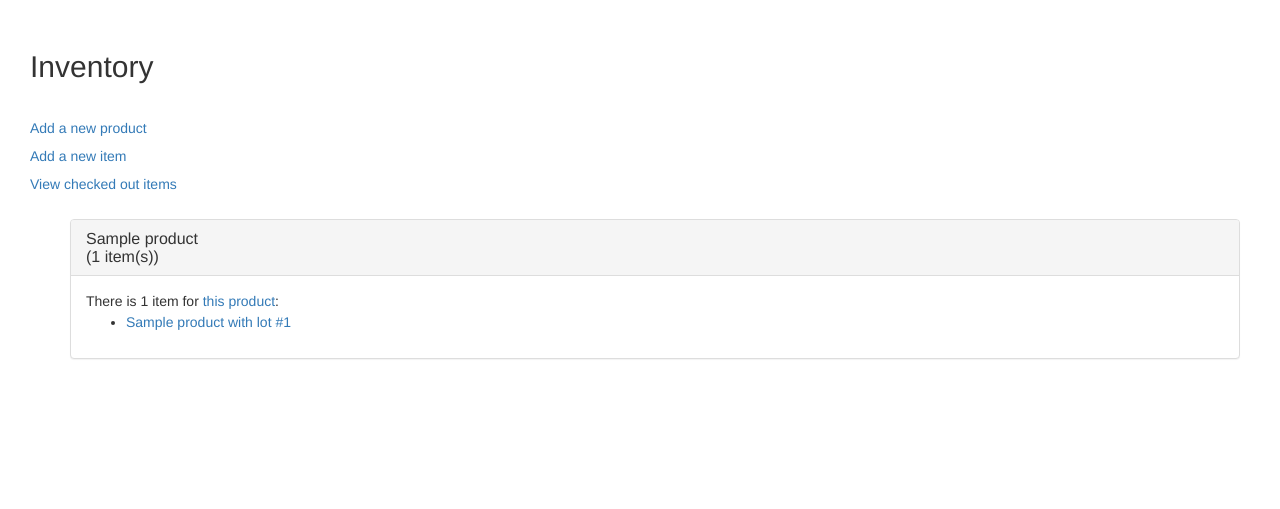
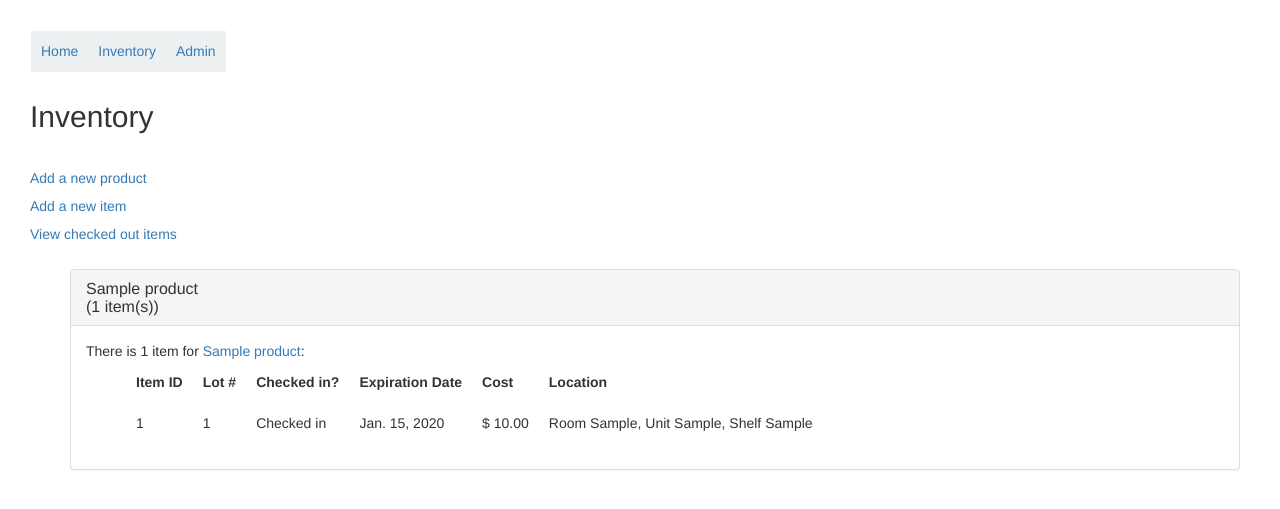
Before and after one commit to kmjungersen/OSF_Inventory_Management_System, a Django app: page /inventory/ in a window 1280 px wide, after a click that opens the changed part. Shown: the top 509 px of the page. Run offline with Django 3.2, Linux system fonts and the light colour scheme; tables that the repository leaves empty hold one stand-in row (values such as "Sample post"); some libraries are stand-ins or nearby versions.

Commit message:
changed the display of items in the collapsable display so they are shown in a table instead of an unordered list

```diff
--- a/inventory_main/inventory/templates/inventory/products.html
+++ b/inventory_main/inventory/templates/inventory/products.html
@@ -19,6 +19,17 @@
 
 </head>
 <body>
+
+<div class="navbar">
+
+    <ul>
+        <a href="/"><li>Home</li></a>
+        <a href="/inventory"><li>Inventory</li></a>
+        <a href="/admin"><li>Admin</li></a>
+
+    </ul>
+
+</div>
 
     <h2>Inventory</h2>
         <br/>
@@ -49,20 +60,54 @@
                 <div class="panel-body">
 
                 {% if product.quantity == 1  %}
-                There is {{ product.quantity }} item for <a href="view_product/{{ product.barcode_id }}">this product</a>:
+                There is {{ product.quantity }} item for <a href="view_product/{{ product.barcode_id }}">{{ product }}</a>:
 
                 {% elif product.quantity == 0 %}
-                (There are no items for <a href="view_product/{{ product.barcode_id }}">this product</a>)
+                (There are no items for <a href="view_product/{{ product.barcode_id }}">{{ product }}</a>)
 
                 {% elif product.quantity > 1 %}
-                There are {{ product.quantity }} items for <a href="view_product/{{ product.barcode_id }}">this product</a>:
+                There are {{ product.quantity }} items for <a href="view_product/{{ product.barcode_id }}">{{ product }}</a>:
 
                 {% endif %}
 
                 <ul>
-                    {% for item in product.item_set.all %}
-                    <li><a href="view_item/{{ product.barcode_id }}/{{ item.id }}">{{ item }}</a> </li>
-                    {% endfor %}
+{#                    {% for item in product.item_set.all %}#}
+{#                    <li><a href="view_item/{{ product.barcode_id }}/{{ item.id }}">{{ item }}</a> </li>#}
+
+                        <table>
+                            <tr>
+                                <td><b>Item ID</b></td>
+                                <td><b>Lot #</b></td>
+                                <td><b>Checked in?</b></td>
+                                <td><b>Expiration Date</b></td>
+                                <td><b>Cost</b></td>
+                                <td><b>Location</b></td>
+                            </tr>
+                            {% for item in product.item_set.all %}
+                                <a href="view_item/{{ product.barcode_id }}/{{ item.id }}">
+                                <tr>
+
+                                    <td>{{ item.id }}</td>
+                                    <td>{{ item.lot_number }}</td>
+                                    <td>
+                                        {% if item.checked_in %}
+                                            Checked in
+                                        {% else %}
+                                            Checked out
+                                        {% endif %}
+                                    </td>
+                                    <td>{{ item.expiration_date }}</td>
+                                    <td>{{ item.formatted_cost }}</td>
+                                    <td>Room {{ item.location_room }}, Unit {{ item.location_unit }}, Shelf {{ item.location_shelf }}</td>
+
+                                </tr>
+                                </a>
+
+                            {% endfor %}
+
+                        </table>
+
+{#                    {% endfor %}#}
                 </ul>
 
                 </div>
```
